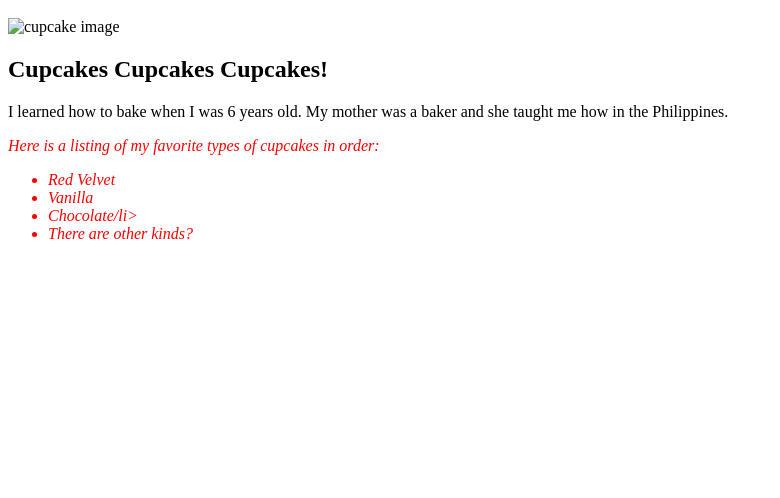
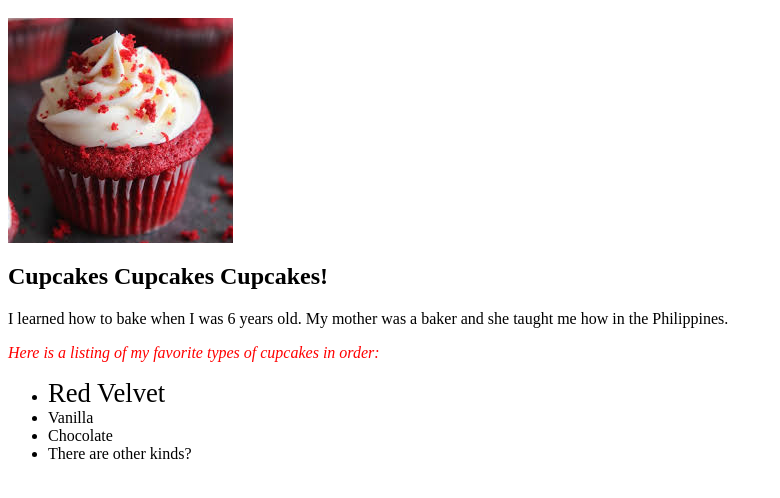
Before and after one commit to rdrayer/EpicodusMy-first-website, a plain HTML site: page cupcake-shop.html in a window 1280 px wide. Shown: the part 48-546 px from the top of the page, without its empty margins (0-780 px from the left). Drawn offline with Linux system fonts and the light colour scheme.

Commit message:
add div/span

```diff
--- a/css/cupcakestyles.css
+++ b/css/cupcakestyles.css
@@ -6,3 +6,12 @@ h1 {
   color: red;
   font-style: italic;
 }
+
+.list {
+  font-style: bold;
+}
+
+.pop {
+  font-size: 20pt;
+  font-style: bold;
+}
--- a/cupcake-shop.html
+++ b/cupcake-shop.html
@@ -5,18 +5,20 @@
   </head>
     <body>
       <h1>This is my Cupcake Shop!</h1>
-      <img src="cupcake.jpeg" alt="cupcake image"/>
+      <img src="img/cupcake.jpeg" alt="cupcake image"/>
       <h2>Cupcakes Cupcakes Cupcakes!</h2>
 
       <p class="intro">I learned how to bake when I was 6 years old. My mother was a baker and she taught me how in the Philippines.</p>
       <p class="important">Here is a listing of my favorite types of cupcakes in order:</p>
 
-      <ul class="important">
-        <li>Red Velvet</li>
+    <div class = "list">
+      <ul>
+        <li><span class = "pop">Red Velvet</span></li>
         <li>Vanilla</li>
-        <li>Chocolate/li>
+        <li>Chocolate</li>
         <li>There are other kinds?</li>
       </ul>
+    </div>
 
     </body>
 </html>
```
